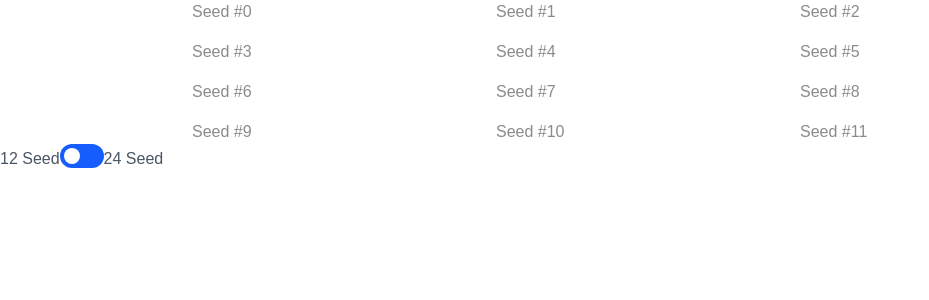
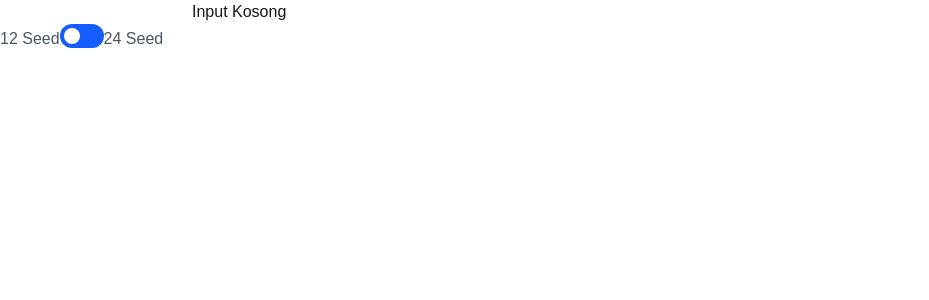
Before and after one commit to zenbuterin/Vaultro-Wallet, a Next.js app in the folder frontend/: page /seed-input/1 in a window 1280 px wide. Shown: the top 300 px of the page, without its empty margins (0-929 px from the left). Built offline with nearby package versions, Linux system fonts and the light colour scheme.

Commit message:
in progress: adding create seed phrase functionalites

```diff
--- a/frontend/src/components/ui/SeedPhraseInput.tsx
+++ b/frontend/src/components/ui/SeedPhraseInput.tsx
@@ -7,7 +7,7 @@ export const SeedPhraseInput = ({ typeSeed }: {typeSeed : string}) => {
   const [numberOfSeed, setNumberOfSeed] = useState<number>(12);
   const inputsRef = useRef<(HTMLInputElement | null)[]>([])
 
-  const handleToggle = () => {
+  function handleToggle() {
     if (numberOfSeed == 12) {
       setNumberOfSeed(24)
       console.log("number of seed 24")
@@ -18,8 +18,39 @@ export const SeedPhraseInput = ({ typeSeed }: {typeSeed : string}) => {
     }
   };
 
+  function numberSeedToEntropy(numberofseed: number): number  {
+    if (numberOfSeed == 12) {
+      return 128;
+    }
+    else if (numberofseed == 24) {
+      return 256;
+    }
+    return 0
+  }
 
-  const handlePaste = (e: React.ClipboardEvent<HTMLInputElement>) => {
+  function handleCreateSeedPhrase(numberofseed: number): React.ReactNode {
+    const entropy = numberSeedToEntropy(numberofseed)
+    const seedPhrase = bip39.generateMnemonic(entropy);
+    const words = seedPhrase.trim().split(/\s+/);
+
+    if (words.length === numberofseed) {
+      return (
+        <>
+          {words.map((word, index) => (
+            <div key={index}>
+              <span>{word}</span>
+            </div>
+          ))}
+        </>
+      );
+    }
+
+  // Jika kondisi tidak terpenuhi, return sesuatu agar tidak undefined
+  return null;
+}
+
+
+  function handlePaste(e: React.ClipboardEvent<HTMLInputElement>) {
     const text = e.clipboardData.getData("text");
     const words = text.trim().split(/\s+/); // split by spasi atau enter
 
@@ -33,26 +64,39 @@ export const SeedPhraseInput = ({ typeSeed }: {typeSeed : string}) => {
     }
   };
 
-  function handleInputSeed () {
+  function handleTypeOfInputSeed () {
     if (typeSeed == "SeedPhraseImport") {
       setTypeOfSeedPhraseOperation("SeedPhraseImport");
-
-
     }
     else if (typeSeed == "SeedPhraseCreate") {
       setTypeOfSeedPhraseOperation("SeedPhraseCreate");
     }
   }
 
-  useEffect( () => handleInputSeed(), []);
+  useEffect( () => handleTypeOfInputSeed(), []);
 
   return (
     <div>
     <div className="max-w-4xl mx-auto grid grid-cols-3 gap-4">
-    { numberOfSeed ? Array.from({length : numberOfSeed}).map((_, i) => (
-      <input className="border-black-50" key={i} id={String(i)} type="text" placeholder={"Seed #" + i} onPaste={i <= numberOfSeed ? handlePaste : undefined}
-          ref={(el) => {inputsRef.current[i] = el}}></input>
-    )) : <span>Input Kosong</span>}
+    {/*ini untuk seed phrase yang di import*/}
+    {
+    typeOfSeedPhraseOperation === "SeedPhraseImport" && numberOfSeed
+       ? Array.from({ length: numberOfSeed }).map((_, i) => (
+          <input
+            className="border-black-50"
+            key={i}
+            id={String(i)}
+            type="text"
+            placeholder={"Seed #" + i}
+            onPaste={i <= numberOfSeed ? handlePaste : undefined}
+            ref={(el) => { inputsRef.current[i] = el }}
+            />
+          ))
+        : typeOfSeedPhraseOperation === "SeedPhraseCreate" && numberOfSeed
+        ? handleCreateSeedPhrase(numberOfSeed)
+        : <span>Input Kosong</span>
+     }
+
     </div>
 
     <div>
```
